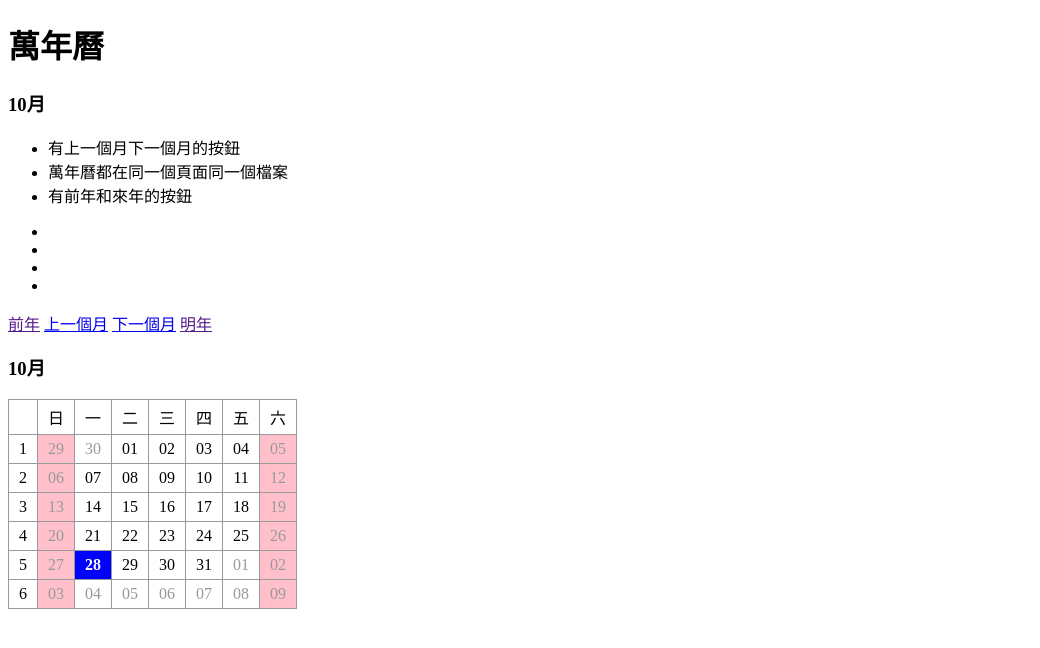
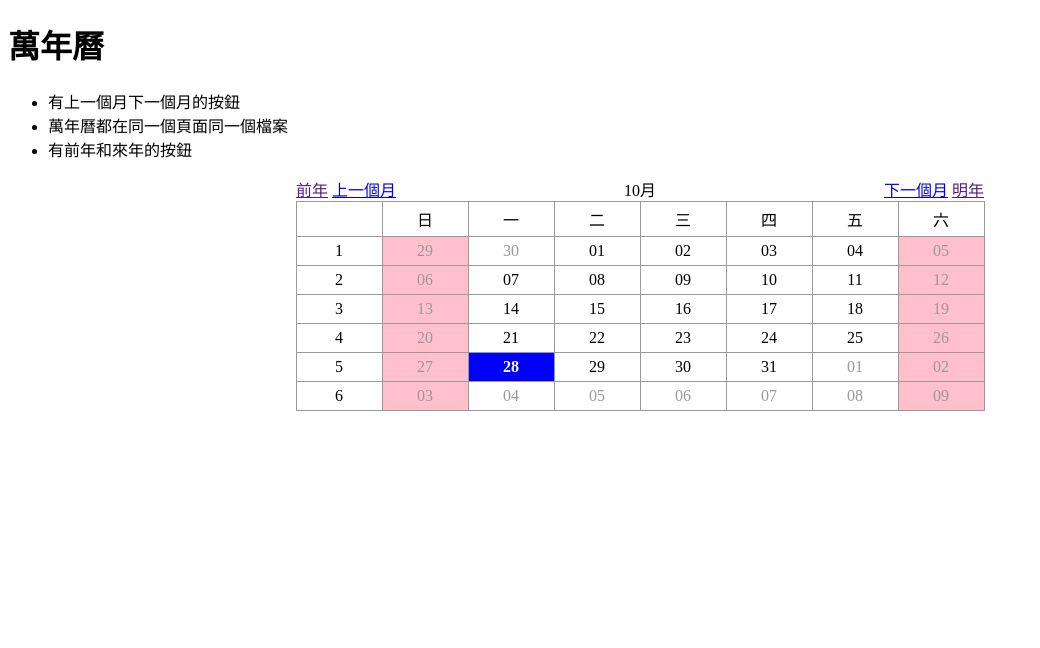
Before and after one commit to Bright-66/php1, a PHP site: page /calendar.php in a window 1280 px wide. Shown: the top 648 px of the page, without its empty margins (0-1040 px from the left). Run offline with PHP 8.4, Linux system fonts and the light colour scheme; data that the repository does not hold is empty.

Commit message:
新增萬年曆作業檔

```diff
--- a/calendar.php
+++ b/calendar.php
@@ -10,12 +10,14 @@
 <style>
     table{
         border-collapse:collapse;
+        margin:auto;
+    }
 
-    }
     td{
         padding:5px 10px;
         text-align: center;
         border:1px solid #999;
+        width:65px;
     }
     .holiday{
         background:pink;
@@ -29,21 +31,23 @@
         color:white;
         font-weight:bolder;
     }
+    .nav{
+        width:688px;
+        margin:auto;
+    }
+    .nav table td{
+        border:0px;
+        padding:0;
+    }
 </style>
-<h3><?php echo date("m月");?></h3>
+
 <ul>
     <li>有上一個月下一個月的按鈕</li>
     <li>萬年曆都在同一個頁面同一個檔案</li>
     <li>有前年和來年的按鈕</li>
 </ul>
-<ul>
-    <li></li>
-    <li></li>
-    <li></li>
-    <li></li>
-</ul>
+<?php
 
-<?php
 if(isset($_GET['month'])){
     $month=$_GET['month'];
 }else{
@@ -51,17 +55,19 @@ $month=$_GET['month'];
 }
 if(isset($_GET['year'])){
     $year=$_GET['year'];
+
 }else{
     $year=date("Y");
 }
 
 if($month-1<1){
-    $preMonth=12;
-    $preYear=$year-1;
+    $prevMonth=12;
+    $prevYear=$year-1;
 }else{
-    $preMonth=$month-1;
-    $preYear=$year;
+    $prevMonth=$month-1;
+    $prevYear=$year;
 }
+
 if($month+1>12){
     $nextMonth=1;
     $nextYear=$year+1;
@@ -70,13 +76,25 @@ $nextYear=$year+1;
     $nextYear=$year;
 }
 
+
 ?>
+<div class='nav'>
+    <table style="width:100%">
+        <tr>
+            <td style='text-align:left'>
                 <a href="">前年</a>
                 <a href="calendar.php?year=<?=$prevYear;?>&month=<?=$prevMonth;?>">上一個月</a>
+            </td>
+            <td>
+                <?php echo date("{$month}月");?>
+            </td>
+            <td style='text-align:right'>
                 <a href="calendar.php?year=<?=$nextYear;?>&month=<?=$nextMonth;?>">下一個月</a>
                 <a href="">明年</a>
-<h3><?php echo date("{$month}月");?></h3>
-
+            </td>
+        </tr>
+    </table>
+</div>
 <table>
 <tr>
     <td></td>
@@ -122,10 +140,5 @@ for($i=0;$i<6;$i++){
 
 ?>
 </table>
-<p>&nbsp;</p>
-<p>&nbsp;</p>
-<p>&nbsp;</p>
-<p>&nbsp;</p>
-<p>&nbsp;</p>
 </body>
 </html>
```
Also changed, not shown: Hw-calendar/hw1-calendar_index.php (added, +24 -0 lines). Lines whose indentation alone changed are shown as unchanged.
